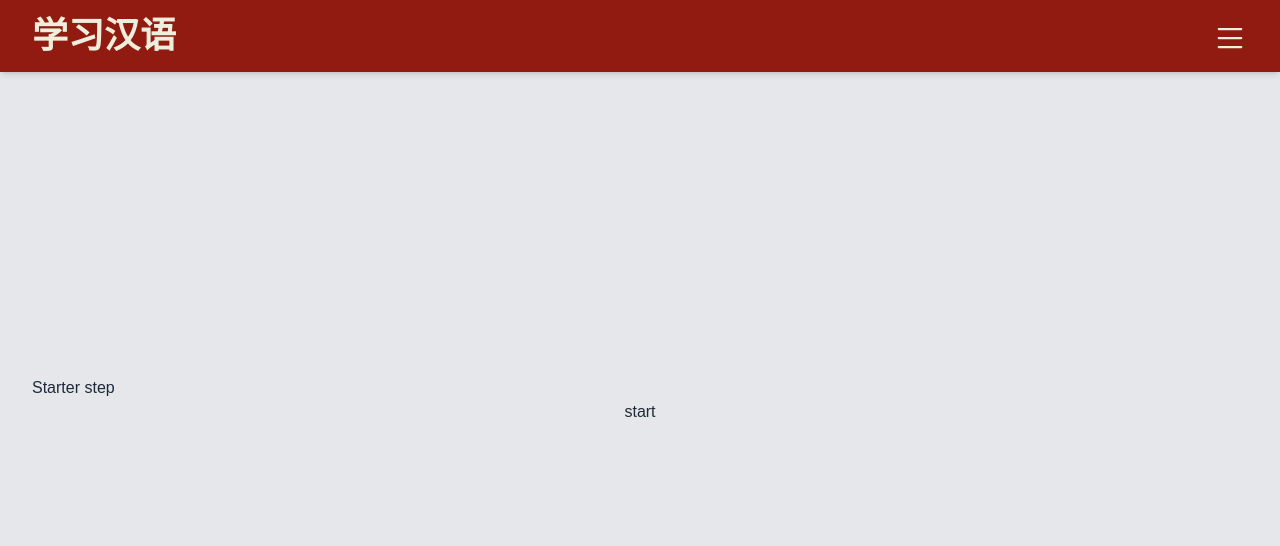
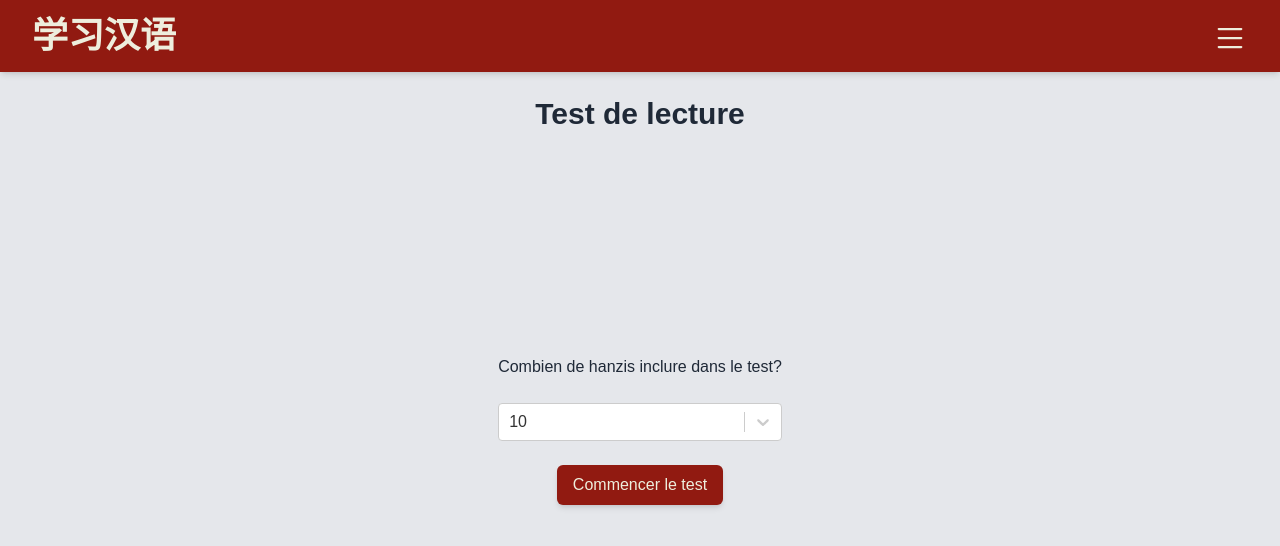
Before and after one commit to SebDelile/hanzi, a React (Create React App) app: page /reading-test in a window 1280 px wide. Shown: the top 546 px of the page. Built offline with nearby package versions, Linux system fonts and the light colour scheme.

Commit message:
feat: implement ReadingTestSarterStep

```diff
--- a/src/components/ReadingTestStarterStep.tsx
+++ b/src/components/ReadingTestStarterStep.tsx
@@ -1,14 +1,61 @@
+import { useEffect, useState } from 'react';
+import ReactSelect from 'react-select';
 import { workingStep } from '../constants/testSteps';
+import { useHanzi } from '../contexts/HanziContext';
+import { HanziObject } from '../types/HanziObject';
+import { readingTestSheetItem } from '../types/ReadingTestSheetItem';
+import { pickRandomHanziSelection } from '../utils/pickRandomHanziSelection';
 
 type Props = {
   setCurrentStep: (step: string) => void;
+  setTestSheet: (testSheet: readingTestSheetItem[]) => void;
 };
 
-export function ReadingTestStarterStep({ setCurrentStep }: Props) {
+const selectOptions = [5, 10, 20, 30, 40, 50].map((value) => ({
+  value,
+  label: value.toString(),
+}));
+
+const initialSelectValue = selectOptions.find(({ value }) => value === 10);
+
+export function ReadingTestStarterStep({
+  setCurrentStep,
+  setTestSheet,
+}: Props) {
+  const [selectValue, setSelectValue] = useState(initialSelectValue);
+  const { data, isError, isLoading } = useHanzi();
+
+  // reset the test sheet on mounting
+  useEffect(() => setTestSheet([]), []);
+
+  function onStart() {
+    const hanziCount = selectValue?.value;
+    if (!isLoading && !isError && data && hanziCount) {
+      const hanziSelection = pickRandomHanziSelection(data, hanziCount);
+      setTestSheet(
+        hanziSelection.map((hanzi) => ({ hanzi, pinyin: '', tone: null }))
+      );
+      setCurrentStep(workingStep);
+    }
+  }
+
   return (
-    <>
-      <div>Starter step</div>
-      <button onClick={() => setCurrentStep(workingStep)}>start</button>
-    </>
+    <div className="flex flex-col items-start justify-center flew-grow max-w-xl mx-auto gap-6">
+      <label htmlFor="select-hanzi-quantity">
+        {'Combien de hanzis inclure dans le test?'}
+      </label>
+      <ReactSelect
+        id="select-hanzi-quantity"
+        className="w-full"
+        options={selectOptions}
+        value={selectValue}
+        onChange={(option) => {
+          if (option) setSelectValue(option);
+        }}
+      />
+      <button className="button self-center" onClick={onStart}>
+        {'Commencer le test'}
+      </button>
+    </div>
   );
 }
--- a/src/index.css
+++ b/src/index.css
@@ -16,3 +16,11 @@
 .app-container {
   @apply mx-auto px-8 2xl:container;
 }
+
+.h1 {
+  @apply text-center text-3xl font-bold mb-6;
+}
+
+.button {
+  @apply px-4 py-2 bg-primary text-primary-contrast shadow-md rounded-md;
+}
--- a/src/pages/ReadingTest.tsx
+++ b/src/pages/ReadingTest.tsx
@@ -1,27 +1,23 @@
 import { useState } from 'react';
-import { LoadingSpinner } from '../components/LoadingSpinner';
 import { ReadingTestResultStep } from '../components/ReadingTestResultStep';
 import { ReadingTestStarterStep } from '../components/ReadingTestStarterStep';
 import { ReadingTestWorkingStep } from '../components/ReadingTestWorkingStep';
-import { useHanzi } from '../contexts/HanziContext';
-import { HanziObject } from '../types/HanziObject';
 import { starterStep, workingStep, resultStep } from '../constants/testSteps';
-
-type readingTestSheetItem = {
-  hanzi: HanziObject;
-  pinyin: string;
-  tone: number;
-};
+import { readingTestSheetItem } from '../types/ReadingTestSheetItem';
 
 export function ReadingTest() {
-  const { data, isError, isLoading } = useHanzi();
   const [currentStep, setCurrentStep] = useState(starterStep);
   const [testSheet, setTestSheet] = useState<readingTestSheetItem[]>([]);
 
   const renderTestStep = () => {
     switch (currentStep) {
       case starterStep:
-        return <ReadingTestStarterStep setCurrentStep={setCurrentStep} />;
+        return (
+          <ReadingTestStarterStep
+            setCurrentStep={setCurrentStep}
+            setTestSheet={setTestSheet}
+          />
+        );
       case workingStep:
         return <ReadingTestWorkingStep setCurrentStep={setCurrentStep} />;
       case resultStep:
@@ -30,15 +26,11 @@ export function ReadingTest() {
         return null;
     }
   };
+
   return (
-    <>
-      {isLoading ? (
-        <LoadingSpinner />
-      ) : isError ? (
-        <p>{"une erreur s'est produite"}</p>
-      ) : (
-        renderTestStep()
-      )}
-    </>
+    <section className="mx-auto flex flex-col items-center flex-grow">
+      <h1 className="h1">{'Test de lecture'}</h1>
+      <article className="flex flex-grow">{renderTestStep()}</article>
+    </section>
   );
 }
--- /dev/null
+++ b/src/types/ReadingTestSheetItem.ts
@@ -0,0 +1,7 @@
+import { HanziObject } from './HanziObject';
+
+export type readingTestSheetItem = {
+  hanzi: HanziObject;
+  pinyin: string;
+  tone: number | null;
+};
```
